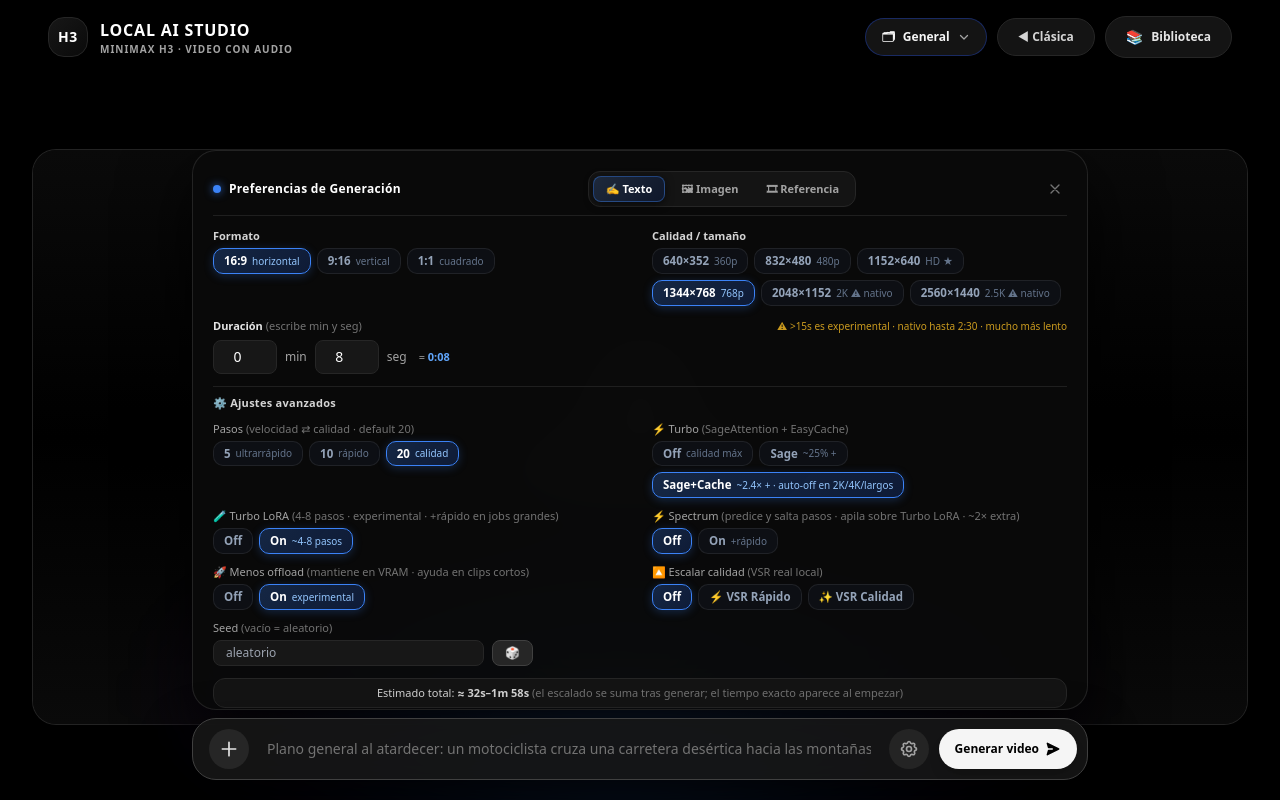
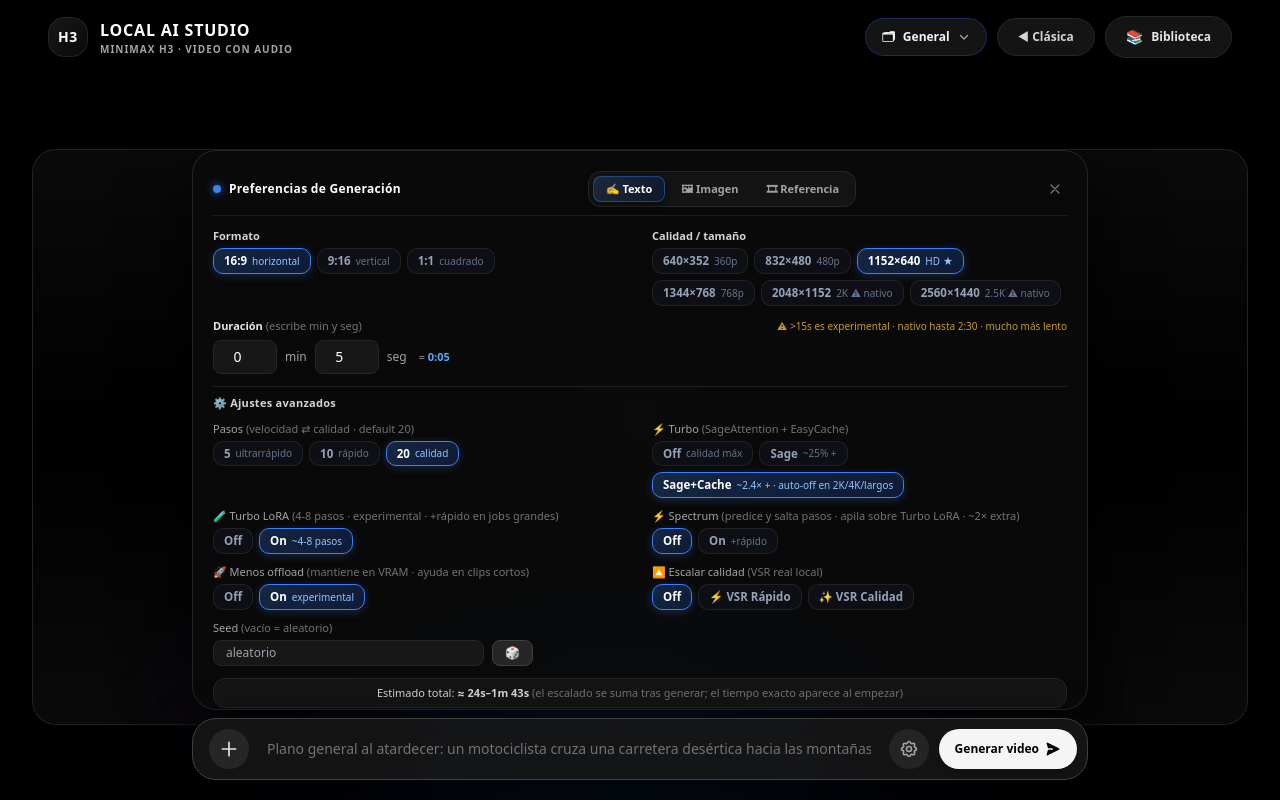
Before and after one commit to reyjosias/minimax-h3-studio, a plain HTML site: page new design/indexnew.html in a window 1280 px wide. Both pictures are taken after a click on the button 908 px from the left and 749 px from the top of the page. Drawn offline with Linux system fonts and the light colour scheme; no server answers.

Commit message:
UI: default resolution 1152x640 (HD) and default duration 5s
Co-Authored-By: Claude Opus 4.8 <noreply@anthropic.com>

```diff
--- a/new design/indexnew.html
+++ b/new design/indexnew.html
@@ -546,12 +546,12 @@
                         <input type="number" id="durMin" min="0" max="2" value="0"
                             class="w-16 bg-neutral-900 border border-neutral-800 rounded-lg px-2 py-1.5 text-sm text-white text-center focus:outline-none focus:border-blue-500">
                         <span class="text-neutral-400 text-xs">min</span>
-                        <input type="number" id="durSec" min="0" max="59" value="8"
+                        <input type="number" id="durSec" min="0" max="59" value="5"
                             class="w-16 bg-neutral-900 border border-neutral-800 rounded-lg px-2 py-1.5 text-sm text-white text-center focus:outline-none focus:border-blue-500">
                         <span class="text-neutral-400 text-xs">seg</span>
-                        <span class="text-[11px] text-neutral-400 ml-1">= <b id="durTotal" class="text-blue-400">0:08</b></span>
+                        <span class="text-[11px] text-neutral-400 ml-1">= <b id="durTotal" class="text-blue-400">0:05</b></span>
                     </div>
-                    <input type="hidden" id="dur" value="8">
+                    <input type="hidden" id="dur" value="5">
                 </div>
             </div>
 
@@ -779,7 +779,7 @@
             "9:16": [[352, 640, "360p"], [480, 832, "480p"], [640, 1152, "HD ★"], [768, 1344, "768p"], [1152, 2048, "2K ⚠ nativo"], [1440, 2560, "2.5K ⚠ nativo"]],
             "1:1": [[512, 512, "512"], [640, 640, "640 ★"], [768, 768, "768p"], [1408, 1408, "2K ⚠ nativo"], [2048, 2048, "2.5K ⚠ nativo"]],
         };
-        let mode = "t2v", aspect = "16:9", resIdx = 3, resW = 1344, resH = 768, steps = 20, turbo = "cache", upscale = "off", model = "int8", memBoost = "on", firstImage = null, lastImage = null, extending = null;
+        let mode = "t2v", aspect = "16:9", resIdx = 2, resW = 1152, resH = 640, steps = 20, turbo = "cache", upscale = "off", model = "int8", memBoost = "on", firstImage = null, lastImage = null, extending = null;
         const MEM_FACTOR_EST = 0.85;
         let currentProject = localStorage.getItem('lai_project') || 'General';
         let projects = [];
```
